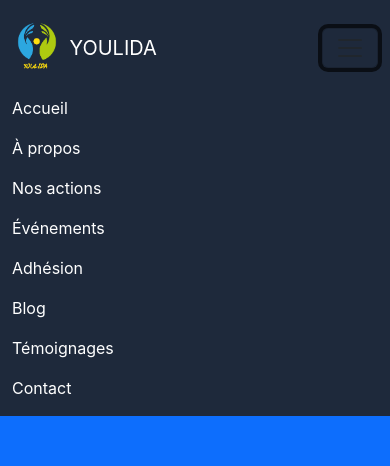
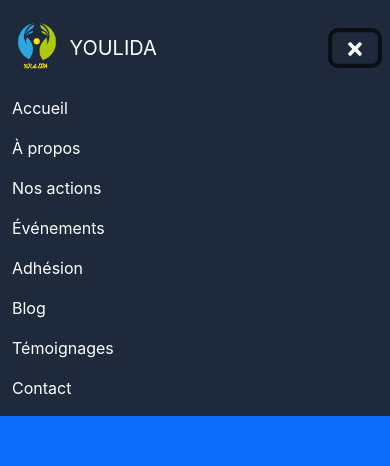
Before and after one commit to AimeeBADINI/youlida, a React (Create React App) app: page / in a window 390 px wide. Both pictures are taken after a click on the button "Toggle navigation". Shown: the top 466 px of the page. Built offline with nearby package versions, Linux system fonts and the light colour scheme.

Commit message:
modification de la navbar

```diff
--- a/src/components/navbar.jsx
+++ b/src/components/navbar.jsx
@@ -1,60 +1,60 @@
-import React from "react";
-import { Link } from "react-router-dom";
+import React, { useState } from "react";
+import { Link, NavLink } from "react-router-dom";
 import logo from "../assets/logo.png";
+import { FaBars, FaTimes } from "react-icons/fa";
 import "bootstrap/dist/css/bootstrap.min.css";
-import "bootstrap/dist/js/bootstrap.bundle.min.js";
-import "./Navbar.css"; // Assurez-vous d'importer le fichier CSS
+import "./Navbar.css";
 
 export default function Navbar() {
+  const [isOpen, setIsOpen] = useState(false);
+  const toggleMenu = () => setIsOpen(!isOpen);
+  const closeMenu = () => setIsOpen(false);
+
   return (
-    <nav className="navbar navbar-expand-lg" style={{ backgroundColor: "#1e293b" }}>
-
+    <nav className="navbar navbar-expand-lg sticky-top" style={{ backgroundColor: "#1e293b" }}>
       <div className="container-fluid">
-        <Link className="navbar-brand d-flex align-items-center " to="/">
+        {/* Logo */}
+        <Link className="navbar-brand d-flex align-items-center" to="/" onClick={closeMenu}>
           <img src={logo} alt="Logo Youlida" className="me-2" style={{ height: "70px" }} />
           <span className="text-white">YOULIDA</span>
         </Link>
 
-        {/* Bouton menu hamburger */}
+        {/* Bouton hamburger */}
         <button
           className="navbar-toggler"
           type="button"
-  data-bs-toggle="collapse"
-  data-bs-target="#navbarNav"
-  aria-controls="navbarNav"
-  aria-expanded="false"
+          onClick={toggleMenu}
+          aria-expanded={isOpen ? "true" : "false"}
           aria-label="Toggle navigation"
         >
-  <span className="navbar-toggler-icon"></span>
+          {isOpen ? <FaTimes color="white" /> : <FaBars color="white" />}
         </button>
 
-        {/* Liens de navigation */}
-        <div className="collapse navbar-collapse" id="navbarNav">
+        {/* Liens */}
+        <div className={`collapse navbar-collapse ${isOpen ? "show" : ""}`} id="navbarNav">
           <ul className="navbar-nav ms-auto">
-            <li className="nav-item">
-              <Link className="nav-link text-white" to="/">Accueil</Link>
+            {[
+              { path: "/", label: "Accueil" },
+              { path: "/AboutPage", label: "À propos" },
+              { path: "/Actions", label: "Nos actions" },
+              { path: "/Evenements", label: "Événements" },
+              { path: "/Adhesion", label: "Adhésion" },
+              { path: "/BlogPage", label: "Blog" },
+              { path: "/Temoignages", label: "Témoignages" },
+              { path: "/ContactPage", label: "Contact" },
+            ].map(({ path, label }) => (
+              <li className="nav-item" key={path}>
+                <NavLink
+                  className={({ isActive }) =>
+                    isActive ? "nav-link active text-white" : "nav-link text-white"
+                  }
+                  to={path}
+                  onClick={closeMenu}
+                >
+                  {label}
+                </NavLink>
               </li>
-            <li className="nav-item">
-              <Link className="nav-link text-white" to="/AboutPage">À propos</Link>
-            </li>
-            <li className="nav-item">
-              <Link className="nav-link text-white" to="/Actions">Nos actions</Link>
-            </li>
-            <li className="nav-item">
-              <Link className="nav-link text-white" to="/Evenements">Événements</Link>
-            </li>
-            <li className="nav-item">
-              <Link className="nav-link text-white" to="/Adhesion">Adhésion</Link>
-            </li>
-            <li className="nav-item">
-              <Link className="nav-link text-white" to="/BlogPage">Blog</Link>
-            </li>
-            <li className="nav-item">
-              <Link className="nav-link text-white" to="/Temoignages">Témoignages</Link>
-            </li>
-            <li className="nav-item">
-              <Link className="nav-link text-white" to="/ContactPage">Contact</Link>
-            </li>
+            ))}
           </ul>
         </div>
       </div>
```
Lines whose indentation alone changed are shown as unchanged.
